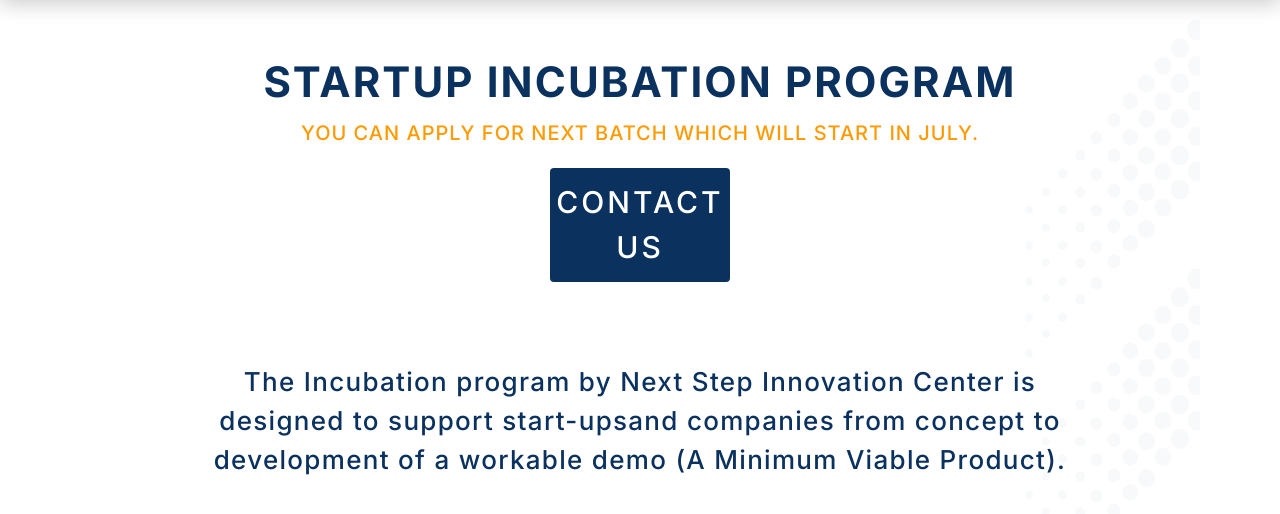
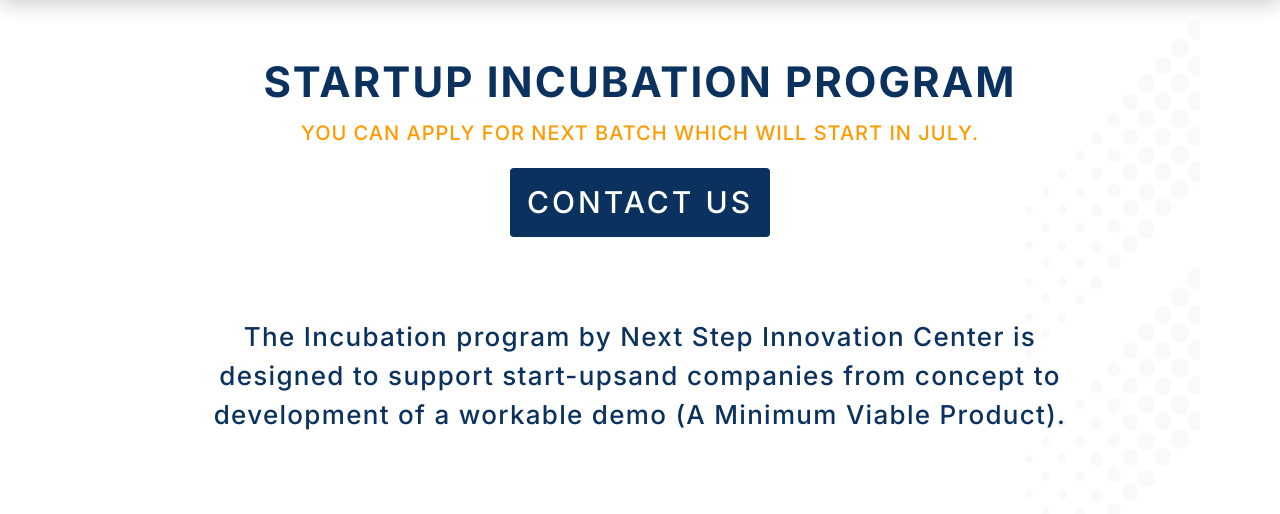
Before and after one commit to amurad77/nextstep, a Django app: page /incubation-program/ in a window 1280 px wide. Shown: the part 110-624 px from the top of the page. Run offline with Django 3.2, Linux system fonts and the light colour scheme; data that the repository does not hold is empty; some libraries are stand-ins or nearby versions.

Commit message:
Update incubation-program.html

```diff
--- a/core/templates/incubation-program.html
+++ b/core/templates/incubation-program.html
@@ -11,7 +11,7 @@
             <div class="container">
                 <h1>STARTUP INCUBATION PROGRAM</h1>
                 <span>You can apply for next batch which will start in July.</span>
-                <a href="/contact" class="btn-blue">Contact us</a>
+                <a href="/contact" class="btn-blue px-4" style="width: max-content;">Contact us</a>
                 <p>The Incubation program by Next Step Innovation Center is designed to support start-upsand companies from concept to development of a workable demo (A Minimum  Viable Product).</p>
             </div>
         </section>
```
